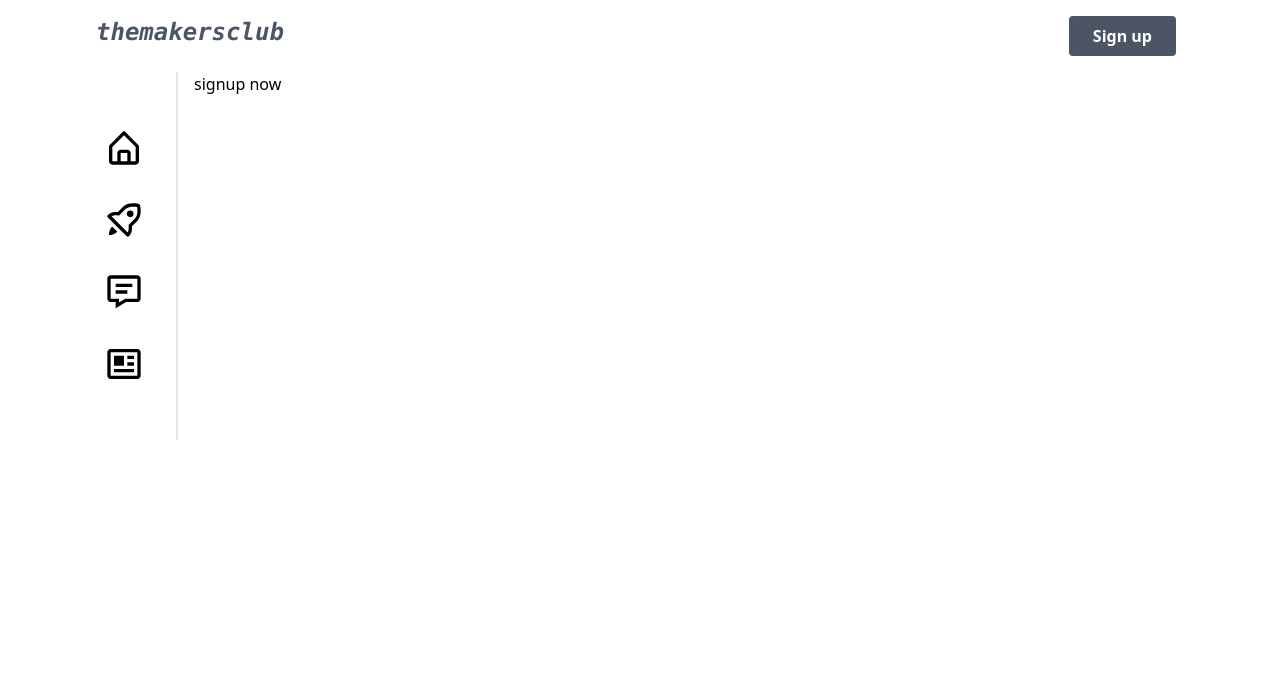
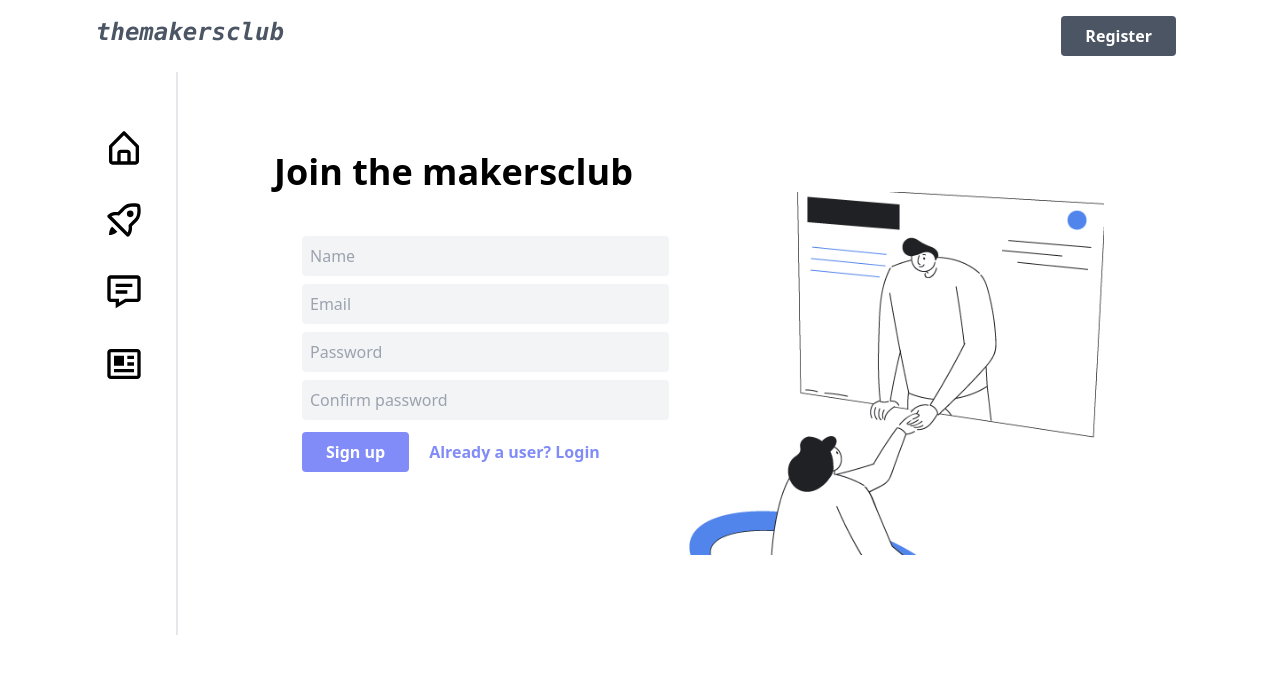
Before and after one commit to rutikwankhade/themakersclub, a React (Create React App) app: page /signup in a window 1280 px wide. Shown: the top 674 px of the page. Built offline with nearby package versions, Linux system fonts and the light colour scheme.

Commit message:
add signup ui and form

```diff
--- a/src/components/Navbar.js
+++ b/src/components/Navbar.js
@@ -7,7 +7,7 @@ const Navbar = () => {
             <h1 className=" text-gray-600 text-2xl italic font-mono font-bold "> themakersclub</h1>
             <Link to="/signup" className="ml-auto mr-2">
 
-             <button className="bg-gray-600 hover:bg-gray-700 font-semibold text-white px-6 py-2 rounded">Sign up</button>
+             <button className="  bg-gray-600 hover:bg-gray-700 font-semibold text-white px-6 py-2 rounded">Register</button>
         </Link>
         </div>
      );
--- a/src/pages/Signup.js
+++ b/src/pages/Signup.js
@@ -1,10 +1,34 @@
 import React from 'react';
+import joinImg from '../assets/images/join.png'
 const Signup = () => {
     return (
         <div>
-            signup now
+            <div className="m-20">
+                <h1 className="text-4xl font-semibold">Join the makersclub</h1>
+                <div>
+
+
+                    <div className="flex">
+                        <form className="w-1/2 py-10 px-6">
+                            <input type="text" placeholder="Name" className="m-1 bg-gray-100 p-2 w-full rounded" />
+                            <input type="email" placeholder="Email" className="m-1 bg-gray-100 p-2 w-full rounded" />
+                            <input type="password" placeholder="Password" className="m-1 bg-gray-100 p-2 w-full rounded" />
+                            <input type="password" placeholder="Confirm password" className=" m-1 bg-gray-100 p-2 w-full rounded" />
+                            <button className="m-1 mt-2 bg-indigo-400 hover:bg-indigo-500 font-semibold text-white px-6 py-2 rounded">Sign up</button>
+                            <span className="text-indigo-400 font-semibold mx-4">Already a user? Login</span>
+                        </form>
+
+                        <img src={joinImg} className="w-1/2" />
+
+                    </div>
+
+
+
+                </div>
+
+            </div>
         </div>
-     );
+    );
 }
 
 export default Signup;
```
Also changed, not shown: src/assets/images/join.png (added).
